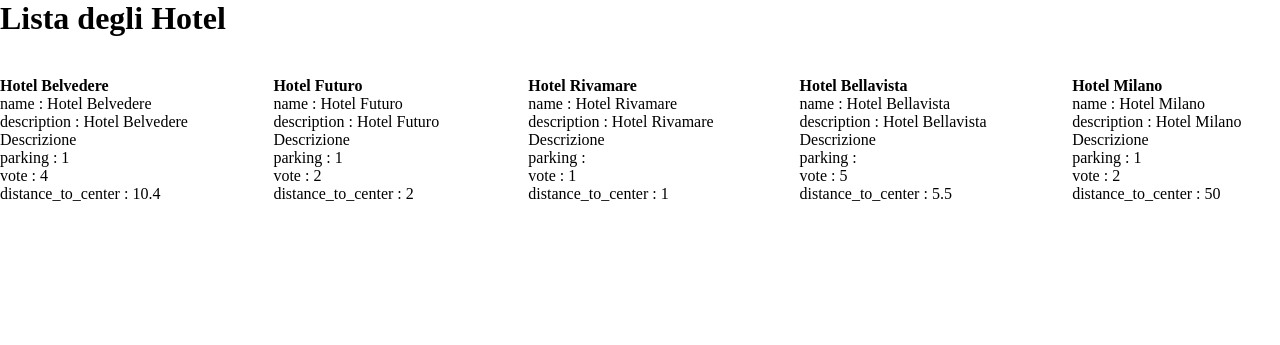
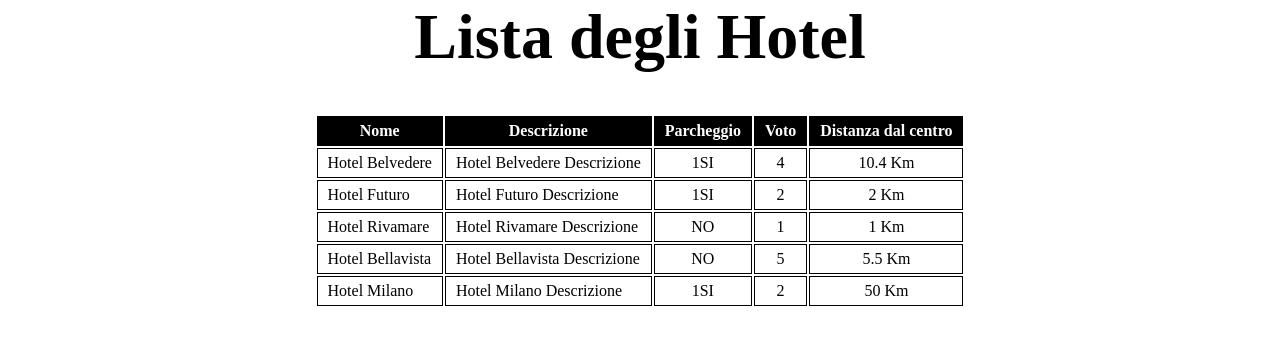
Before and after one commit to edocico/php-hotel, a PHP site: page / in a window 1280 px wide. Shown: the top 345 px of the page. Run offline with PHP 8.4, Linux system fonts and the light colour scheme.

Commit message:
refactoring code

```diff
--- a/index.php
+++ b/index.php
@@ -52,30 +52,38 @@
 </head>
 <body>
 
-    <h1 class="title">Lista degli Hotel</h1>
+    <div class="title"><h1>Lista degli Hotel</h1></div>
 
-    <ul class="hotel-name">
-        <?php
-        foreach ($hotels as $hotel) {
-            //var_dump($hotel)
-        ?>
-        <li><strong><?php echo $hotel['name']?></strong>
-        <ul>
-            <?php
-            foreach ($hotel as $key => $value) {
-            ?>
-            <li><span><?php echo $key?> :</span>
-            <span><?php echo $value?></span></li>
-            <?php
-            }
-            ?>
-        </ul>
-        </li>
-        <?php
-        }
-        ?>
-
-    </ul>
+    <div class="container">
+        <table>
+            <thead>
+                <tr>
+                    <th>Nome</th>
+                    <th>Descrizione</th>
+                    <th>Parcheggio</th>
+                    <th>Voto</th>
+                    <th>Distanza dal centro</th>
+                </tr>
+            </thead>
+            <tbody>
+                <?php foreach ($hotels as $hotel) { ?>
+                    <tr>
+                        <td><?php echo $hotel['name']?></td>
+                        <td><?php echo $hotel['description']?></td>
+                        <td class="text-center"><?php echo $hotel['parking'];
+                        if ($hotel['parking'] === true) {
+                            echo "SI";
+                        } else {
+                            echo "NO";
+                        } ?>
+                        </td>
+                        <td class="text-center"><?php echo $hotel['vote']?></td>
+                        <td class="text-center"><?php echo $hotel['distance_to_center']?> Km</td>
+                    </tr>
+                <?php } ?>
+            </tbody>
+        </table>
+    </div>
 
 </body>
 </html>
--- a/style/style.css
+++ b/style/style.css
@@ -4,16 +4,32 @@
   box-sizing: border-box;
 }
 
-ul,
-li {
-  list-style: none;
+.title {
+  margin-bottom: 40px;
+  display: flex;
+  justify-content: center;
+  font-size: 32px;
 }
 
-.title {
-  margin-bottom: 40px;
+.container {
+  max-width: 1200px;
+  margin: 0 auto;
+  display: flex;
+  justify-content: center;
 }
 
-.hotel-name {
-  display: flex;
-  gap: 50px;
+th {
+  padding: 5px 10px;
+  border: 1px solid black;
+  color: white;
+  background-color: black;
 }
+
+td {
+  padding: 5px 10px;
+  border: 1px solid black;
+}
+
+.text-center {
+  text-align: center;
+}
```
